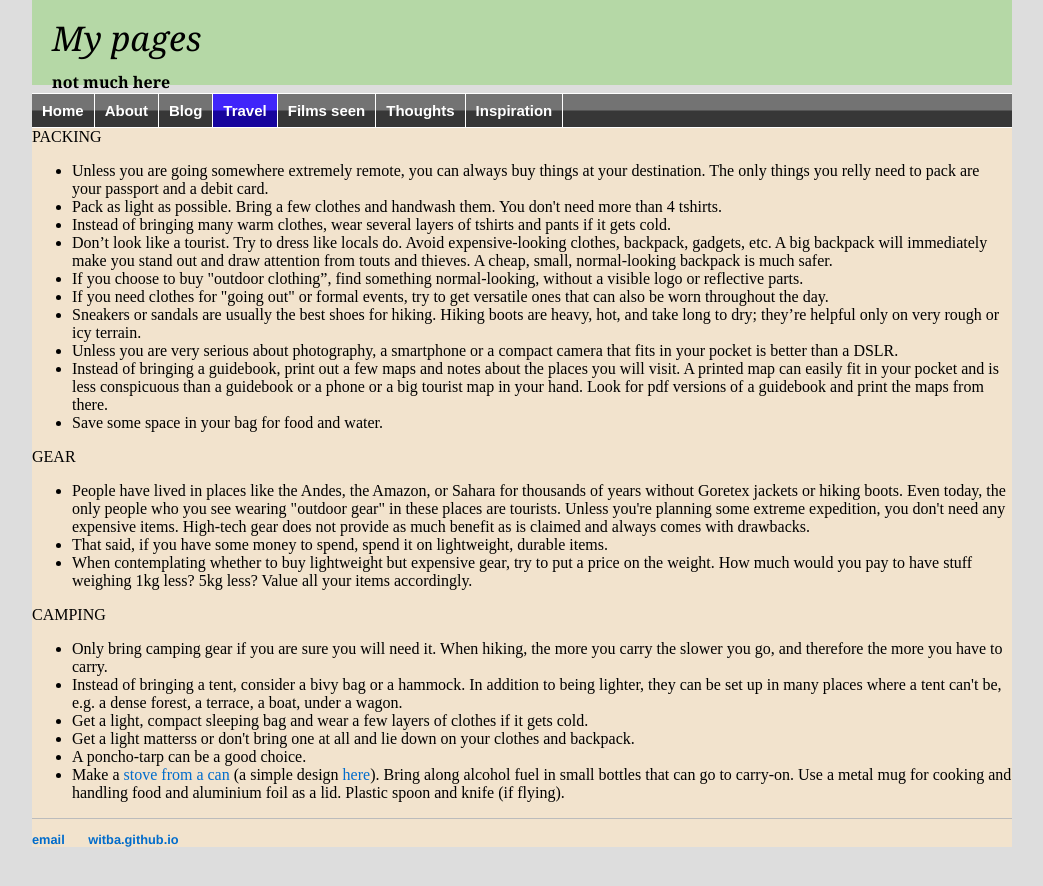
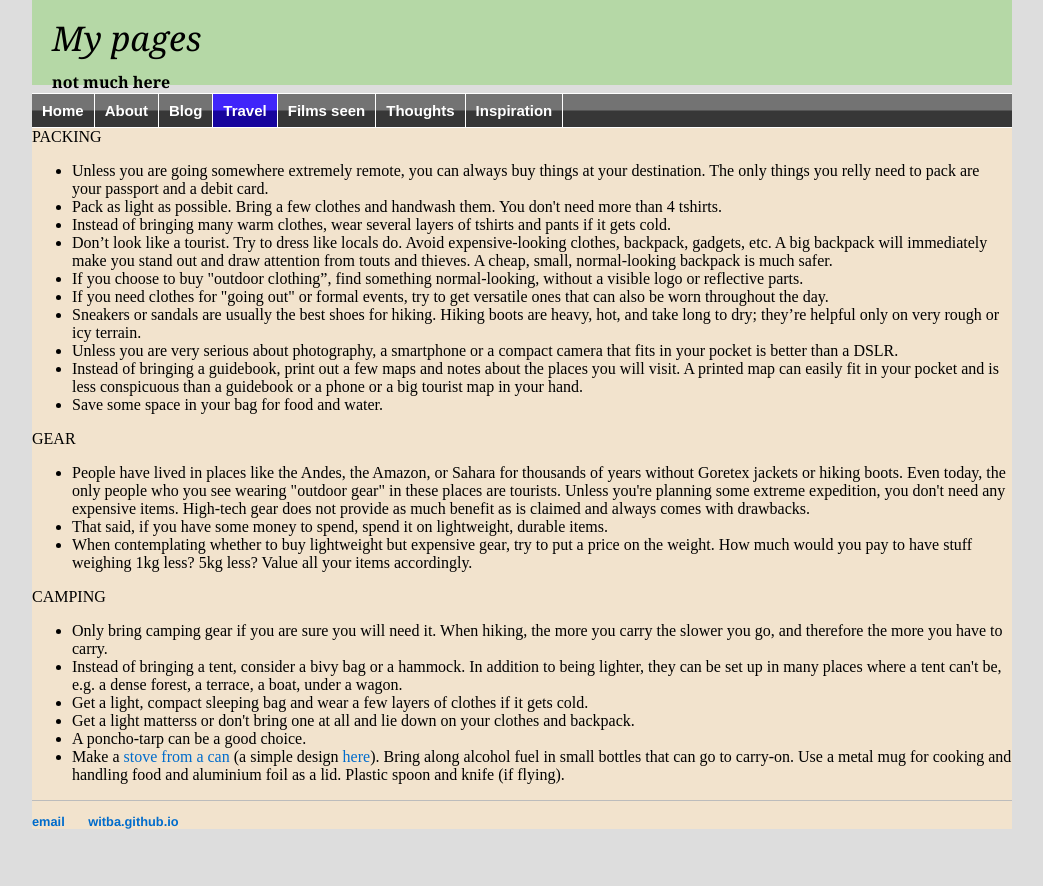
Before and after one commit to witba/witba.github.io, a Jekyll site: the page built from travel/packing.html, in a window 1280 px wide. Shown: the top 886 px of the page, without its empty margins (118-1161 px from the left). Built offline with Jekyll 4.4.1, drawn with Linux system fonts in a browser that asks for light colours.

Commit message:
Update packing.html

```diff
--- a/travel/packing.html
+++ b/travel/packing.html
@@ -15,7 +15,7 @@ PACKING<br>
 <li>If you need clothes for "going out" or formal events, try to get versatile ones that can also be worn throughout the day.
 <li>Sneakers or sandals are usually the best shoes for hiking. Hiking boots are heavy, hot, and take long to dry; they’re helpful only on very rough or icy terrain.
 <li>Unless you are very serious about photography, a smartphone or a compact camera that fits in your pocket is better than a DSLR.
-<li>Instead of bringing a guidebook, print out a few maps and notes about the places you will visit. A printed map can easily fit in your pocket and is less conspicuous than a guidebook or a phone or a big tourist map in your hand. Look for pdf versions of a guidebook and print the maps from there.
+<li>Instead of bringing a guidebook, print out a few maps and notes about the places you will visit. A printed map can easily fit in your pocket and is less conspicuous than a guidebook or a phone or a big tourist map in your hand.
 <li>Save some space in your bag for food and water.
 </ul>
 GEAR<br>
```
